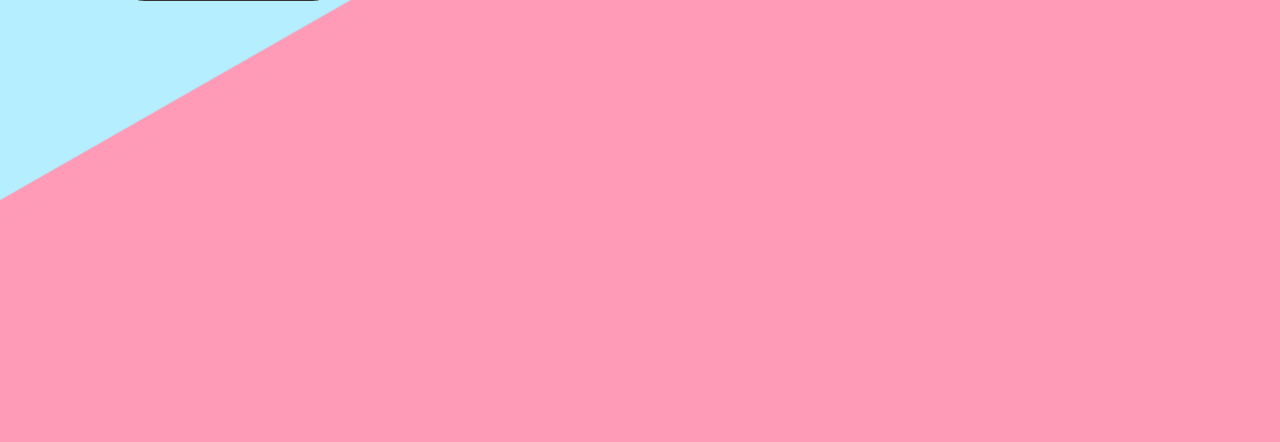
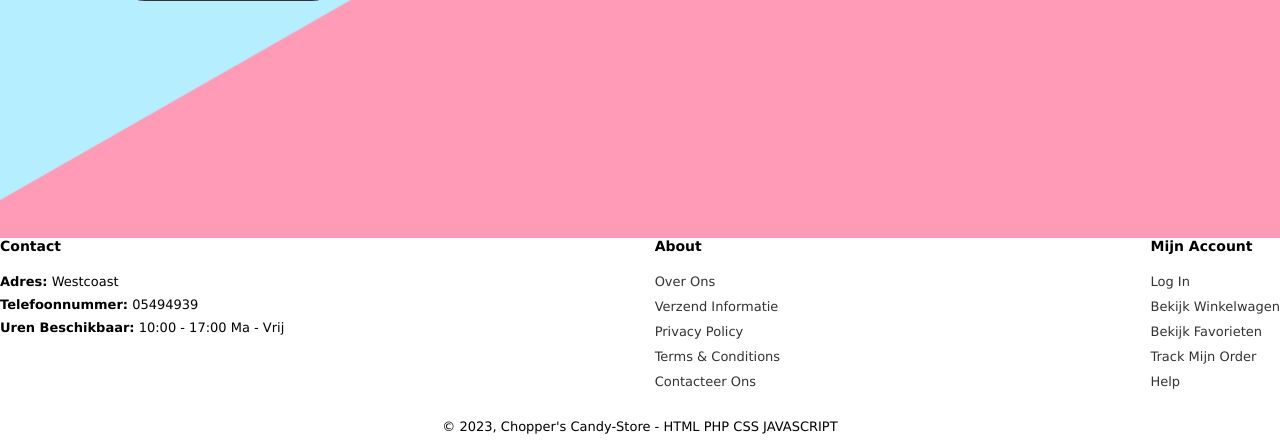
Before and after one commit to Keremttc/Candy-Store-examen-project, a PHP site: page /home.php in a window 1280 px wide. Shown: the part 601-1043 px from the top of the page. Before the commit the page ends 802 px from the top, so only its background shows below. Run offline with PHP 8.4, Linux system fonts and the light colour scheme.

Commit message:
Footer toegevoegd

```diff
--- a/home.php
+++ b/home.php
@@ -80,6 +80,62 @@
 
   <!-- home sectie eindigt -->
 
+
+  <!-- footer sectie begint -->
+
+    <footer class="footer">
+      <div class="col">
+        <h4>contact</h4>
+        <p><strong>Adres:</strong> Westcoast</p>
+        <p><strong>Telefoonnummer:</strong> 05494939</p>
+        <p><strong>Uren beschikbaar:</strong> 10:00 - 17:00 Ma - Vrij</p>
+      </div>
+
+
+      <div class="col">
+        <h4>About</h4>
+        <a href="#">Over ons</a>
+        <a href="#">Verzend informatie</a>
+        <a href="#">Privacy Policy</a>
+        <a href="#">Terms & Conditions</a>
+        <a href="contact.php">Contacteer ons</a>
+      </div>
+
+
+      <div class="col">
+        <h4>Mijn account</h4>
+        <a href="#">Log in</a>
+        <a href="#">Bekijk winkelwagen</a>
+        <a href="#">Bekijk favorieten</a>
+        <a href="#">Track mijn order</a>
+        <a href="contact.php">Help</a>
+      </div>
+
+      <div class="copyright">
+        <p> © 2023, Chopper's Candy-Store - HTML PHP CSS JAVASCRIPT</p>
+        <div>
+
+
+
+    </footer>
+
+
+
+
+
+<!-- footer sectie eindigt -->
+
+
+
+
+
+
+
+
+
+
+
+
 </body>
 
 <script src="script.js"></script>
--- a/style.css
+++ b/style.css
@@ -402,3 +402,43 @@ header .fa-bars{
         font-size: 1.0em;
         color: white;
       }
+
+      footer {
+        display: flex;
+        flex-wrap: wrap;
+        justify-content: space-between;
+      }
+
+      footer .col {
+        display: flex;
+        flex-direction: column;
+        align-items: flex-start;
+        margin-bottom: 20px;
+      }
+
+      footer h4 {
+        font-size: 14px;
+        padding-bottom: 20px;
+      }
+
+      footer p {
+        font-size: 13px;
+        margin: 0 0 8px 0;
+      }
+
+      footer a {
+        font-size: 13px;
+        text-decoration: none;
+        color: #333;
+        margin-bottom: 10px;
+      }
+
+      footer .follow .i:hover,
+      footer a:hover {
+        color: #e84393;
+      }
+
+      footer .copyright {
+        width: 100%;
+        text-align: center;
+      }
```
